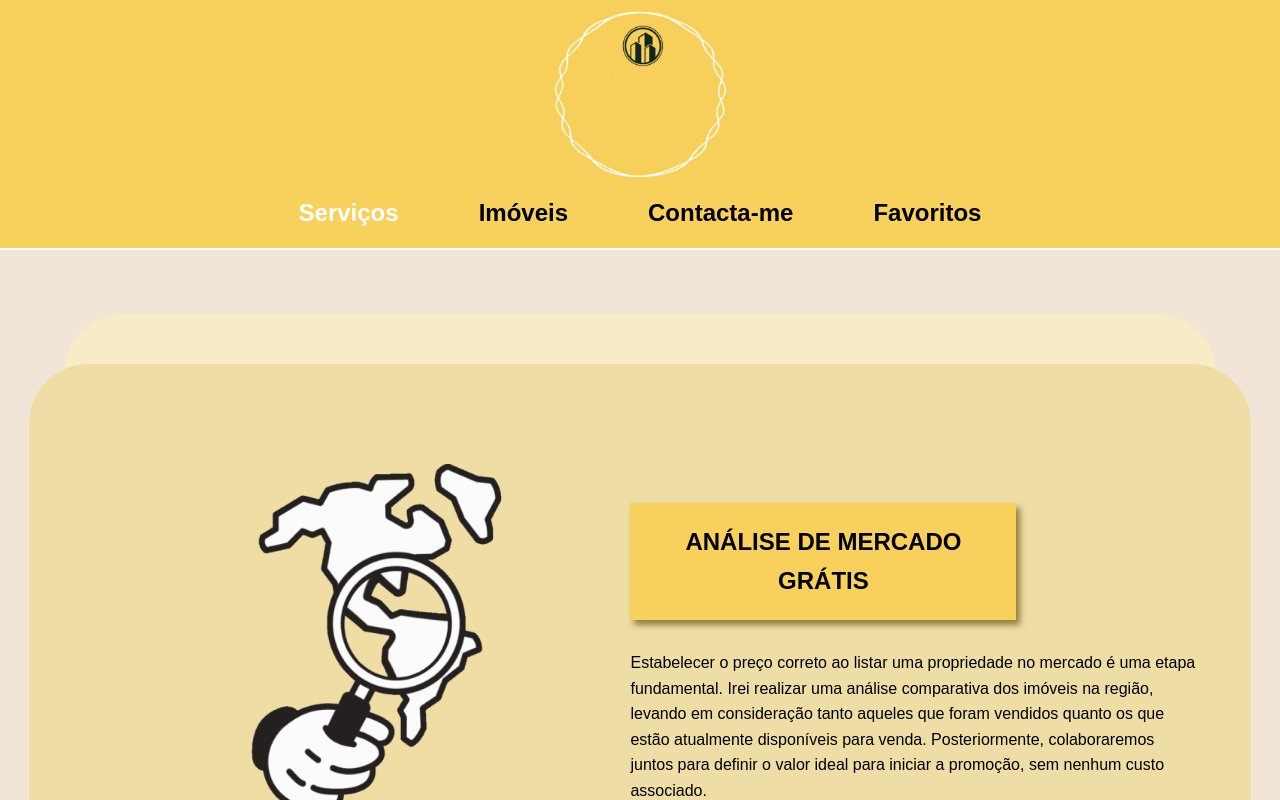
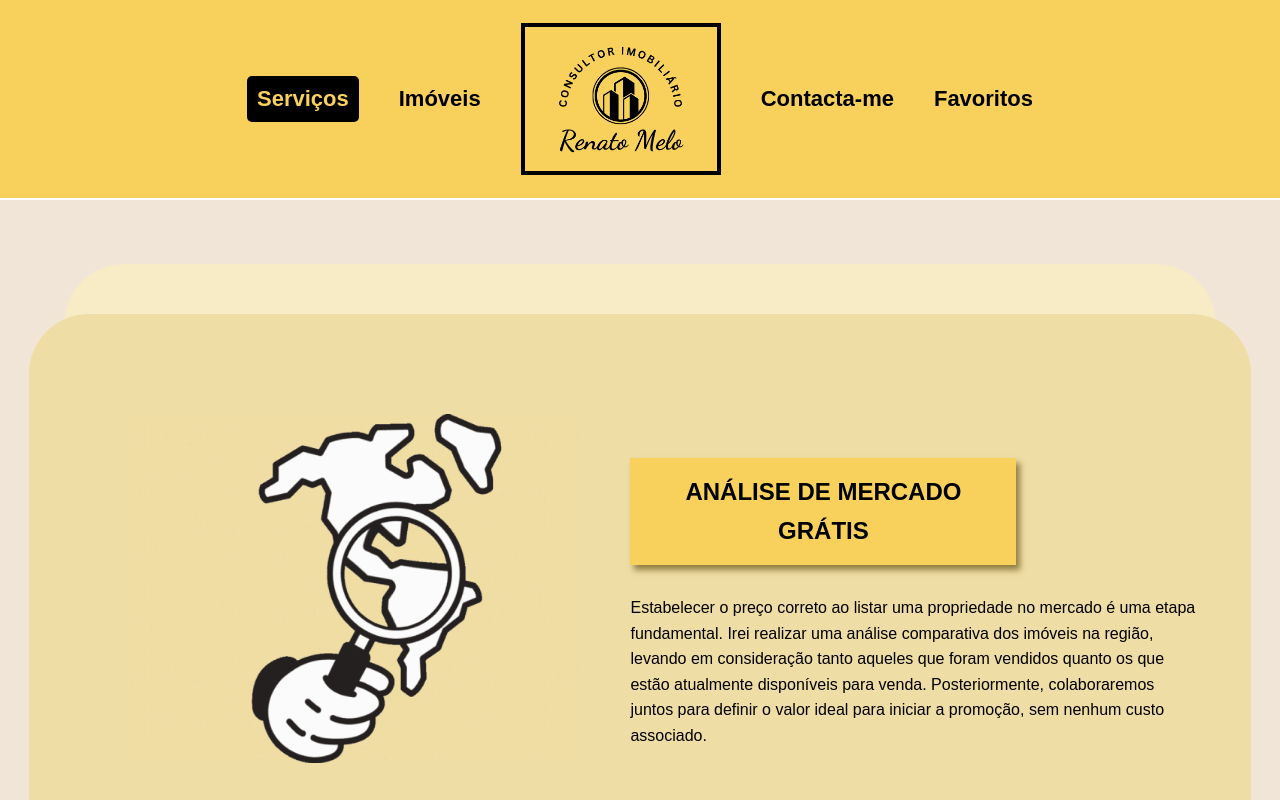
Before and after one commit to Mafaldaandre/RenatoMeloConsultor, a React (Create React App) app: page /services in a window 1280 px wide. Shown: the top 800 px of the page. Built offline with nearby package versions, Linux system fonts and the light colour scheme.

Commit message:
melhorias

```diff
--- a/public/index.html
+++ b/public/index.html
@@ -10,6 +10,9 @@
       content="Web site created using create-react-app"
     />
     <link rel="apple-touch-icon" href="%PUBLIC_URL%/logo192.png" />
+    <link rel="preconnect" href="https://fonts.googleapis.com">
+<link rel="preconnect" href="https://fonts.gstatic.com" crossorigin>
+<link href="https://fonts.googleapis.com/css2?family=Dancing+Script:wght@400..700&display=swap" rel="stylesheet">
     <!-- <link rel="preconnect" href="https://fonts.googleapis.com">
     <link rel="preconnect" href="https://fonts.gstatic.com" crossorigin>
     <link href="https://fonts.googleapis.com/css2?family=Istok+Web:wght@700&display=swap" rel="stylesheet">
--- a/src/components/footer/style.ts
+++ b/src/components/footer/style.ts
@@ -81,11 +81,7 @@ export const OptionsFooter = styled(NavLink)`
   font-family: "Istok Web", sans-serif;
   font-weight: 600;
   &:hover {
-    color: white;
     transform: scale(1.05);
-  }
-  &.active {
-    color: white;
   }
 
   @media screen and (max-width: 991px) {
@@ -165,7 +161,6 @@ export const IconWithTransition = styled.a`
 
   &:hover {
     transform: scale(1.2);
-    color: white;
   }
 
   @media screen and (max-width: 767px) {
--- a/src/components/header/Header.tsx
+++ b/src/components/header/Header.tsx
@@ -1,15 +1,17 @@
 import { useState } from "react";
 import {
+  ContainerMenu,
   HeaderContainer,
   Logo,
   MenuHamburger,
   MenuIcon,
   Navigation,
   Options,
+  OptionsImage,
 } from "./style";
 
 export const Header = () => {
-  const logo = require("../../assets/logo.gif");
+  const logo = require("../../assets/Logo.png");
   const [menuOpen, setMenuOpen] = useState<boolean>(false);
 
   const toggleMenu = () => {
@@ -22,15 +24,18 @@ export const Header = () => {
 
   return (
     <HeaderContainer>
-      <Options to="/" className="active">
+      <ContainerMenu>
+        {" "}
+        <OptionsImage isOpen={menuOpen} to="/">
           <Logo src={logo} alt="logo" />
-      </Options>
-
+        </OptionsImage>{" "}
         <MenuIcon onClick={toggleMenu}>
+          {" "}
           <MenuHamburger isOpen={menuOpen} />
           <MenuHamburger isOpen={menuOpen} />
           <MenuHamburger isOpen={menuOpen} />
         </MenuIcon>
+      </ContainerMenu>
 
       <Navigation isOpen={menuOpen}>
         <Options to="/services" onClick={closeMenu}>
@@ -39,6 +44,9 @@ export const Header = () => {
         <Options to="/housing" onClick={closeMenu}>
           Imóveis
         </Options>
+        <OptionsImage isOpen={menuOpen} to="/">
+          <Logo src={logo} alt="logo" />
+        </OptionsImage>
         <Options to="/contactMe" onClick={closeMenu}>
           Contacta-me
         </Options>
--- a/src/components/header/style.ts
+++ b/src/components/header/style.ts
@@ -2,87 +2,45 @@ import styled from "styled-components";
 import { NavLink } from "react-router-dom";
 
 interface NavigationProps {
-  isOpen: boolean;
+  isOpen?: boolean;
 }
 
 export const HeaderContainer = styled.header`
   display: flex;
   width: 100%;
-  height: 250px;
-  flex-direction: column;
-  justify-content: flex-end;
-  align-items: center;
-  gap: 8px;
+  height: 200px;
+  justify-content: center;
   border-bottom: 2px solid #fff;
   background: #f7d15b;
 
-  @media screen and (max-width: 767px) {
-    height: 212px;
-  }
-
-  @media screen and (max-width: 577px) {
+  @media screen and (max-width: 800px) {
     height: 274px;
     justify-content: space-evenly;
   }
 `;
 
 export const Logo = styled.img`
-  width: 181px;
-  height: 181px;
-  pointer-events: none;
-  &::-webkit-media-controls {
-    display: none !important;
-  }
+  width: 200px;
+  height: auto;
+  border: 4px solid black;
 
-  @media screen and (max-width: 991px) {
-    width: 160px;
-    height: 160px;
-  }
-
-  @media screen and (max-width: 767px) {
-    width: 130px;
-    height: 130px;
+  @media screen and (max-width: 800px) {
+    padding-bottom: 20px;
+    border: none;
   }
 `;
 
-// export const LogoVideo = styled.video`
-//   width: 181px;
-//   height: 181px;
-//   pointer-events: none;
-//   &::-webkit-media-controls {
-//     display: none !important;
-//   }
-
-//   @media screen and (max-width: 991px) {
-//     width: 160px;
-//     height: 160px;
-//   }
-
-//   @media screen and (max-width: 767px) {
-//     width: 130px;
-//     height: 130px;
-//   }
-// `;
-
 export const Navigation = styled.nav<NavigationProps>`
   display: flex;
-  width: 969px;
-  height: 49px;
+  align-items: center;
   justify-content: center;
-  align-items: flex-start;
-  gap: 80px;
-  flex-shrink: 0;
+  gap: 40px;
 
-  @media screen and (max-width: 991px) {
-    width: 646px;
+  @media screen and (max-width: 767px) {
+    gap: 35px;
   }
 
-  @media screen and (max-width: 767px) {
-    width: 541px;
-    gap: 45px;
-  }
-
-  @media screen and (max-width: 577px) {
+  @media screen and (max-width: 750px) {
     display: ${({ isOpen }) => (isOpen ? "flex" : "none")};
     box-shadow: 4px 5px 6px 0px rgba(145, 125, 65, 1);
     border: 2px solid #f7d15b;
@@ -99,27 +57,25 @@ export const Navigation = styled.nav<NavigationProps>`
   }
 `;
 
-export const Options = styled(NavLink)`
+export const Options = styled(NavLink)<NavigationProps>`
+  display: ${({ isOpen }) => (isOpen ? "none" : "flex")};
   text-decoration: none;
   color: black;
 
-  font-size: 24px;
+  font-size: 22px;
   font-family: "Istok Web", sans-serif;
   text-align: center;
   font-weight: 600;
   transition: transform 0.7s ease-in-out;
   &:hover {
-    color: white;
     transform: scale(1.05);
   }
   &.active {
-    color: white;
+    background-color: black;
+    color: #f7d15b;
+    padding: 10px;
+    border-radius: 5px;
   }
-
-  @media screen and (max-width: 991px) {
-    font-size: 22px;
-  }
-
   @media screen and (max-width: 767px) {
     transition: none;
     &:hover {
@@ -129,17 +85,33 @@ export const Options = styled(NavLink)`
   }
 `;
 
+export const OptionsImage = styled(NavLink)<NavigationProps>`
+  display: ${({ isOpen }) => (isOpen ? "none" : "flex")};
+  text-decoration: none;
+`;
+
+export const ContainerMenu = styled.div`
+  display: none;
+
+  @media screen and (max-width: 750px) {
+    display: flex;
+    flex-direction: column;
+    align-items: center;
+    justify-content: flex-end;
+  }
+`;
+
 export const MenuIcon = styled.div`
   display: none;
 
-  @media screen and (max-width: 576px) {
+  @media screen and (max-width: 750px) {
     display: block;
     cursor: pointer;
     box-shadow: 4px 5px 6px 0px rgba(145, 125, 65, 1);
     border: 2px solid #f7d15b;
     border-radius: 10px;
     z-index: 1;
-    margin-bottom: 5px;
+    margin-bottom: 35px;
   }
 `;
 
--- a/src/index.css
+++ b/src/index.css
@@ -28,14 +28,14 @@ color:black;
 h2 {
   font-size: 24px;
   font-family: 'Istok Web', sans-serif;
-color:black;
+  color:black;
 }
 
 h4 {
   font-size: 18px;
   font-family: 'Poppins', sans-serif;
   font-weight: 600;
-color:black;
+  color:black;
 }
 
 label {
--- a/src/pages/contactMe/style.ts
+++ b/src/pages/contactMe/style.ts
@@ -425,8 +425,7 @@ export const ContainerTitleContact = styled.div`
 `;
 export const TitleContact = styled.h1`
   background: #f8d15c;
-  width: 310px;
-  padding: 20px;
+  padding: 15px;
   box-shadow: 4px 5px 6px 0px rgba(145, 125, 65, 1);
   margin-top: 50px;
 `;
--- a/src/pages/housingdetails/style.ts
+++ b/src/pages/housingdetails/style.ts
@@ -160,7 +160,7 @@ export const NavigationButtonForwardThumbnail = styled(
 export const RefNumber = styled.p`
   font-weight: 700;
   text-align: center;
-  background-color: #f9e093a3;
+
   padding: 20px;
   width: 200px;
   margin: 50px 0;
@@ -168,6 +168,7 @@ export const RefNumber = styled.p`
   margin-right: auto;
 
   @media screen and (max-width: 767px) {
+    background-color: #f9e093a3;
     margin: 30px 0;
     margin-left: auto;
     margin-right: auto;
@@ -181,7 +182,7 @@ export const Localization = styled.p`
 export const ContainerPrice = styled.div`
   display: flex;
   justify-content: center;
-  background-color: #f9e093a3;
+
   padding: 20px;
   width: 200px;
   margin: 50px 0;
@@ -189,6 +190,7 @@ export const ContainerPrice = styled.div`
   margin-right: auto;
 
   @media screen and (max-width: 767px) {
+    background-color: #f9e093a3;
     margin: 30px 0;
     margin-left: auto;
     margin-right: auto;
--- a/src/pages/services/style.ts
+++ b/src/pages/services/style.ts
@@ -100,7 +100,7 @@ export const ContentServices = styled.div<ContentProps>`
 export const ContainerTitle = styled.div`
   background: #f8d15c;
   width: 386px;
-  padding: 20px;
+  padding: 15px;
   box-shadow: 4px 5px 6px 0px rgba(145, 125, 65, 1);
   margin: 30px 0;
   display: flex;
```
Also changed, not shown: src/assets/Logo.png (added), src/assets/logo.gif (deleted). Lines whose indentation alone changed are shown as unchanged.
